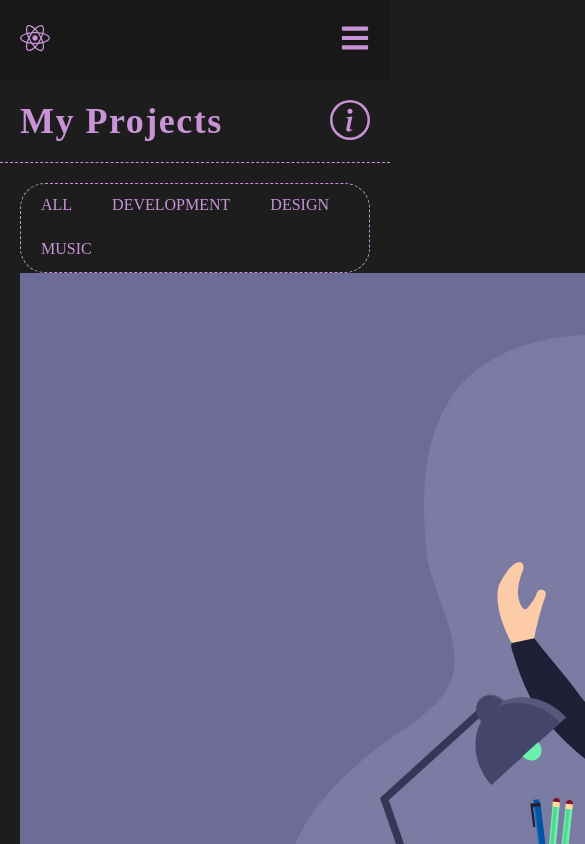
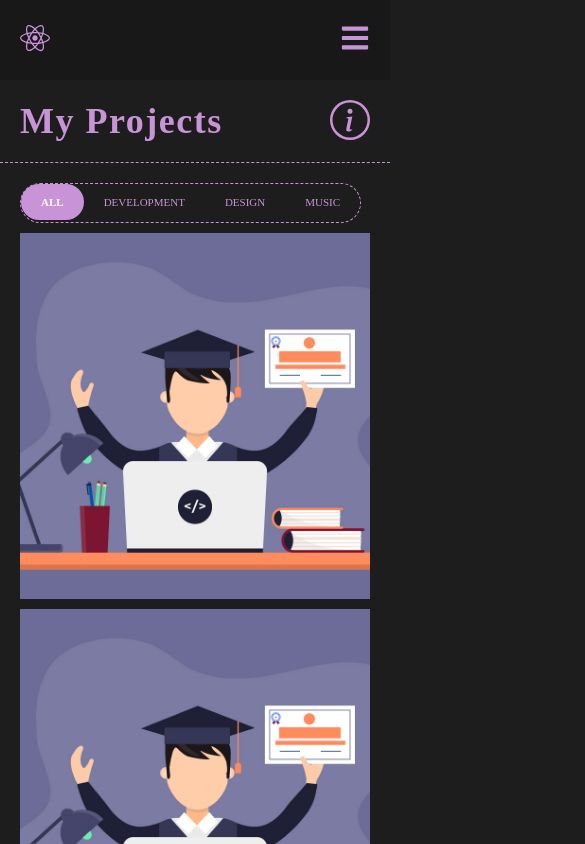
Before and after one commit to rjuvekar137/richa-portfolio, a React (Create React App) app: page /projects in a window 390 px wide. Shown: the top 844 px of the page, 585 px wide, since content can reach past the window. Built offline with nearby package versions, Linux system fonts and the light colour scheme; a web font is replaced by a local one.

Commit message:
*IGNORE LAST COMMIT* finished projects page
- adding temporary projects/data/images
- set up basic animations for text
- set up mobile view

```diff
--- a/src/containers/projects/index.jsx
+++ b/src/containers/projects/index.jsx
@@ -12,32 +12,38 @@
     {
         id: 2,
         name: "Ola's Nightmare",
-        image: ImageOne
+        image: ImageOne,
+        link : ""
     },
     {
         id: 2,
         name: "Predictive Analysis of Salary Classifications",
-        image: ImageOne
+        image: ImageOne,
+        link : ""
     },
     {
         id: 2,
         name: "ReScan",
-        image: ImageOne
+        image: ImageOne,
+        link : ""
     },
     {
         id: 3,
         name: "Donuts",
-        image: ImageOne
+        image: ImageOne,
+        link : ""
     },
     {
         id: 4,
         name: "Bruno Is Orange (Cover)",
-        image: ImageOne
+        image: ImageOne,
+        link : ""
     },
     {
         id: 4,
         name: "Over The Moon (Cover)",
-        image: ImageOne
+        image: ImageOne,
+        link : ""
     }
 ]
 
@@ -63,10 +69,15 @@
 const Projects = () => {
 
     const [filteredValue,setFilteredValue] = useState(1);
+    const [hovereredValue,setHoveredValue] = useState(null);
 
     function handleFilter(currentId){
         setFilteredValue(currentId)
     };
+
+    function handleHover(index){
+        setHoveredValue(index);
+    }
 
     const filteredItems = filteredValue === 1 ? projectData : projectData.filter(item=>item.id === filteredValue)
 
@@ -80,7 +91,7 @@
                 <ul className="portfolio__content__filter">
                     {
                         filterData.map((item) => (
-                            <li onClick={()=>handleFilter(item.filterId)} key={item.filterId}>
+                            <li className={item.filterId === filteredValue ? "active" : ""} onClick={()=>handleFilter(item.filterId)} key={item.filterId}>
                                 {
                                     item.label
                                 }
@@ -90,12 +101,27 @@
                 </ul>
                 <div className="portfolio__content__cards">
                     {
-                        filteredItems.map((item)=>(
-                            <div className="portfolio__content__cards__item" key={`cardItem${item.name.trim()}`}>
+                        filteredItems.map((item,index)=>(
+                            <div
+                            className="portfolio__content__cards__item"
+                            key={`cardItem${item.name.trim()}`}
+                            onMouseEnter={()=>handleHover(index)}
+                            onMouseLeave={()=>handleHover(null)}
+                            >
                                 <div className="portfolio__content__cards__item__img-wrapper">
                                     <a>
                                         <img alt="dummy data" src={item.image}/>
                                     </a>
+                                </div>
+                                <div className="overlay">
+                                    {
+                                        index === hovereredValue && (
+                                            <div>
+                                                <p>{item.name}</p>
+                                                <button>View More</button>
+                                            </div>
+                                        )
+                                    }
                                 </div>
                             </div>
                         ))
--- a/src/containers/projects/style.scss
+++ b/src/containers/projects/style.scss
@@ -1,15 +1,15 @@
-.portfolio{
-    &__content{
+.portfolio {
+    &__content {
         padding: 20px;
         width: 100%;
 
-        &__filter{
+        &__filter {
             display: inline-block;
             margin: 0 auto;
             border-radius: 25px;
             border: 1px dashed var(--theme-main-color);
 
-            li{
+            li {
                 font-size: 16px;
                 display: inline-block;
                 cursor: pointer;
@@ -19,7 +19,126 @@
                 padding: 12px 20px;
                 overflow: hidden;
                 transition: all 0.5s ease;
+
+                &.active {
+                    background: var(--theme-main-color);
+                    color: var(--theme-sub-text-color);
+                    font-weight: 600;
+                    border-radius: 25px;
+                }
+            }
+        }
+
+        &__cards {
+            display: grid;
+            grid-template-columns: repeat(3, 1fr);
+            grid-auto-rows: auto;
+            gap: 1rem;
+            margin-top: 10px;
+
+            &__item {
+                height: 366px;
+                cursor: pointer;
+                position: relative;
+
+                &:hover .overlay{
+                    opacity: 0.8;
+                }
+
+                &__img-wrapper {
+                    height: 100%;
+
+                    a {
+                        height: 100%;
+
+                        img {
+                            height: inherit;
+                            object-fit: cover;
+                            width: 100%;
+                        }
+                    }
+                }
+
+                .overlay {
+                    position: absolute;
+                    top: 0;
+                    bottom: 0;
+                    right: 0;
+                    left: 0;
+                    height: 100%;
+                    width: 100%;
+                    opacity: 0;
+                    transition: 0.5s ease;
+                    background-color: var(--theme-main-color);
+
+                    div{
+                        position: absolute;
+                        top: 50%;
+                        left: 50%;
+                        transform: translate(-50%,-50%);
+                        text-align: center;
+
+                        p{
+                            color: #000;
+                            margin: 0px;
+                            font-size: 4rem;
+                            position: relative;
+                            overflow: hidden;
+                            animation: typingEffect 1s steps(30,end);
+
+                        }
+
+                        button{
+                            cursor: pointer;
+                            margin-top: 16px;
+                            padding: 10px 70px;
+                            font-size: 2rem;
+                            background: transparent;
+                            color: #000;
+                            border: 1.5px solid #000;
+                            border-radius: 4px;
+                            font-weight: 500;
+                        }
+                    }
+                }
             }
         }
     }
 }
+
+@media only screen and (max-width: 480px) {
+    .portfolio__content__filter > li {
+        font-size: 11px;
+    }
+
+    .portfolio__content__cards{
+        grid-template-columns: repeat(1,1fr);
+    }
+}
+
+@media only screen and (min-width: 481px) and (max-width: 767px) {
+    .portfolio__content__filter > li {
+        font-size: 14px;
+    }
+
+    .portfolio__content__cards{
+        grid-template-columns: repeat(2,1fr);
+
+        &__item{
+            .overlay{
+                div > p {
+                    font-size: 2.5rem;
+                }
+            }
+        }
+    }
+}
+
+@keyframes typingEffect{
+    from{
+        width: 0;
+    }
+    to {
+        width: 100%;
+    }
+}
```
